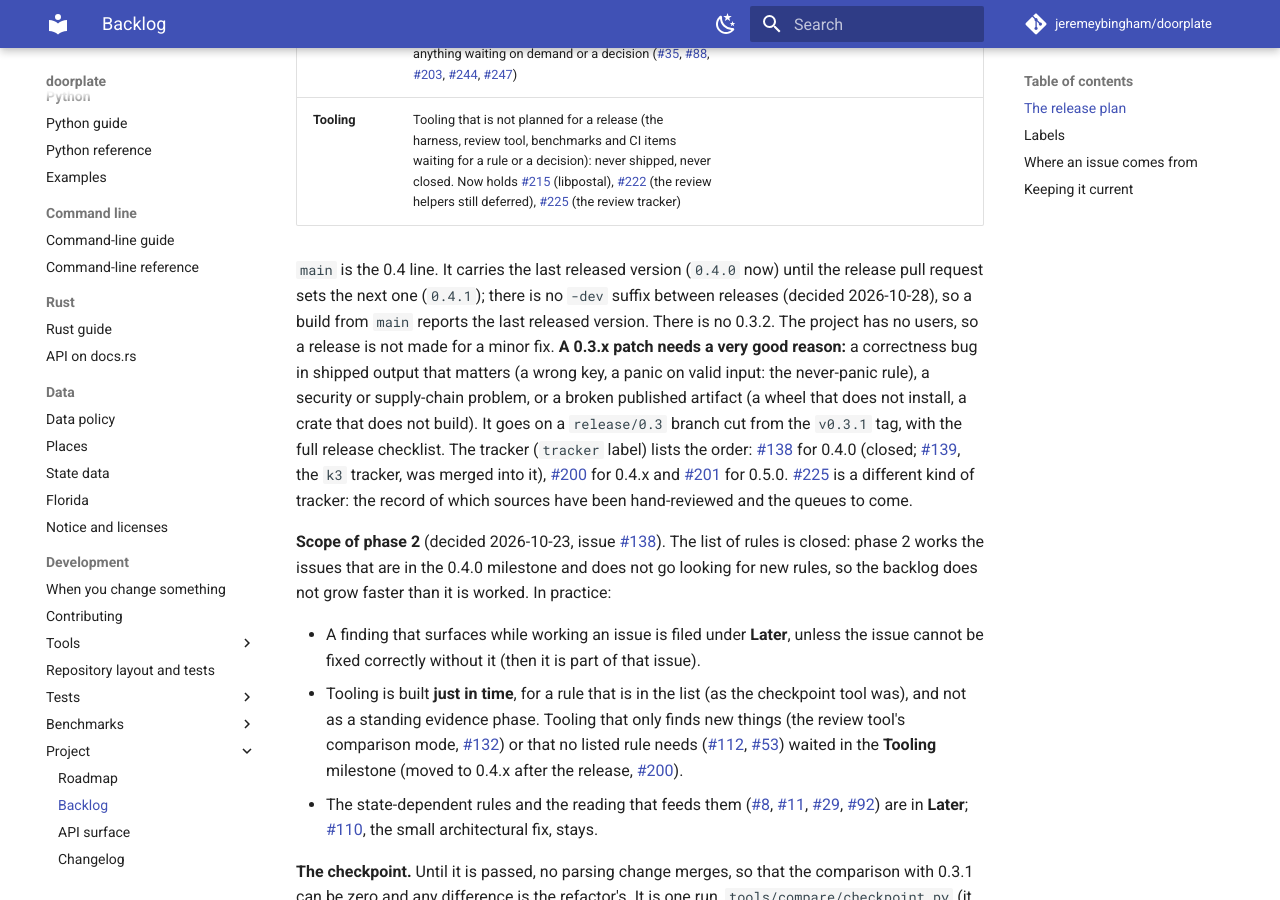
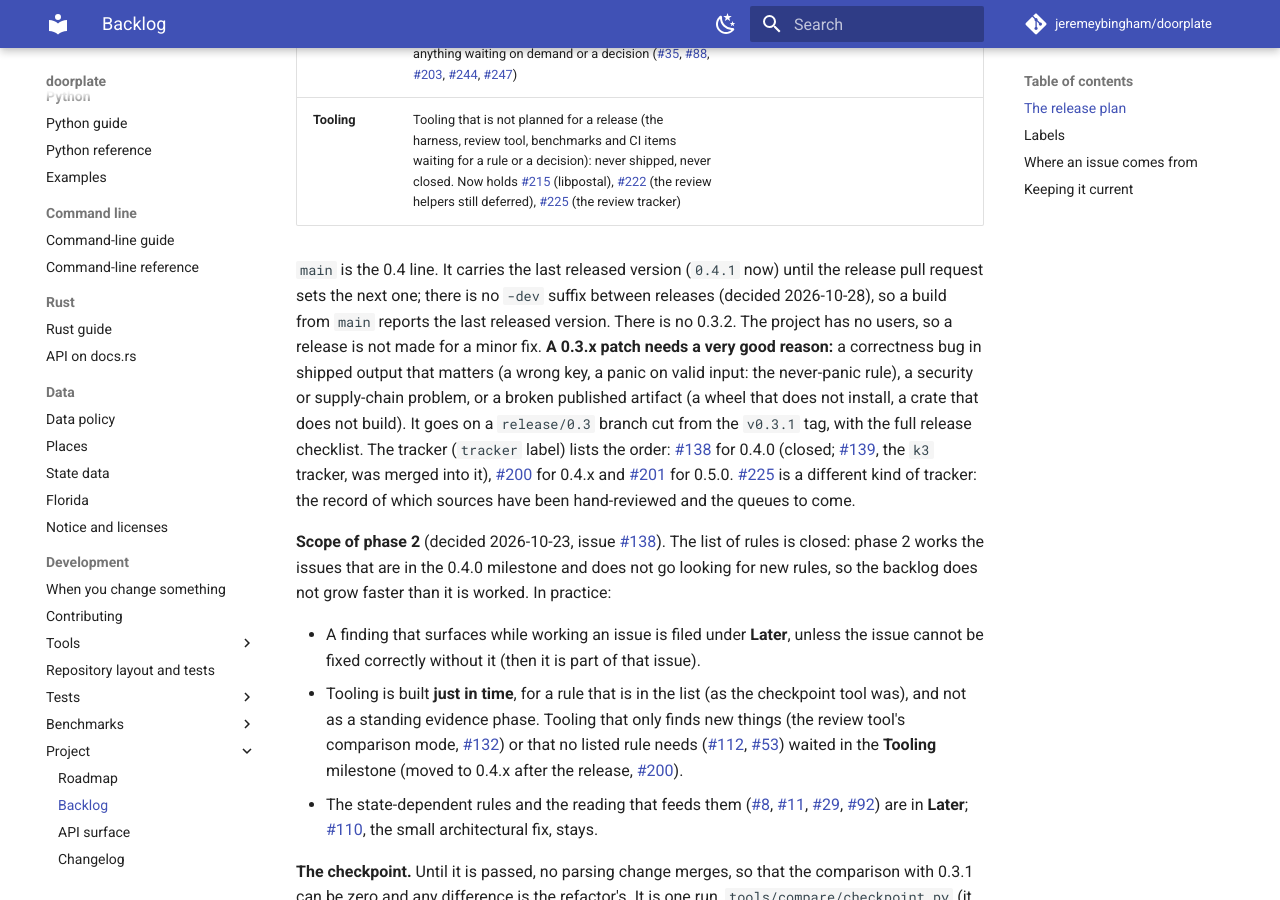
Before and after one commit to jeremeybingham/doorplate, an MkDocs documentation site: the page built from docs/backlog.md, in a window 1280 px wide and 900 px high, scrolled down 1133 px. Built offline with MkDocs 1.6.1 and Material for MkDocs 9.7.7, drawn with Linux system fonts in a browser that asks for light colours; comment, search, counter and statistics services are not loaded.

Commit message:
Release 0.4.1: versions and READMEs (#255)
Workspace and doorplate dependency version, Cargo.lock, the fuzz lockfile,
the alpha notice in the four READMEs, and the pages that name the current version.

Co-Authored-By: Claude Sonnet 5.5 <noreply@anthropic.com>

```diff
--- a/Cargo.toml
+++ b/Cargo.toml
@@ -3,7 +3,7 @@ resolver = "2"
 members = ["crates/doorplate", "crates/doorplate-cli", "crates/doorplate-py", "crates/doorplate-wasm"]
 
 [workspace.package]
-version = "0.4.0"
+version = "0.4.1"
 edition = "2021"
 authors = ["Jeremey Bingham <38598572+jeremeybingham@users.noreply.github.com>"]
 license = "MIT OR Apache-2.0"
@@ -15,7 +15,7 @@ rust-version = "1.80"
 # (doorplate-cli) name it as crates.io requires. Keep it equal to
 # `workspace.package.version`.
 [workspace.dependencies]
-doorplate = { path = "crates/doorplate", version = "0.4.0" }
+doorplate = { path = "crates/doorplate", version = "0.4.1" }
 
 [workspace.lints.clippy]
 unwrap_used = "warn"
--- a/docs/backlog.md
+++ b/docs/backlog.md
@@ -19,7 +19,7 @@ project has no users and the foundation went quickly; it saves a version and a r
 | **Later** | Wanted, not planned for a release: new API surface, anything waiting on demand or a decision (#35, #88, #203, #244, #247) | |
 | **Tooling** | Tooling that is not planned for a release (the harness, review tool, benchmarks and CI items waiting for a rule or a decision): never shipped, never closed. Now holds #215 (libpostal), #222 (the review helpers still deferred), #225 (the review tracker) | |
 
-`main` is the 0.4 line. It carries the last released version (`0.4.0` now) until the release pull request sets the next one (`0.4.1`); there is no
+`main` is the 0.4 line. It carries the last released version (`0.4.1` now) until the release pull request sets the next one; there is no
 `-dev` suffix between releases (decided 2026-10-28), so a build from `main` reports the last released version. There is no 0.3.2. The project has no users, so a release is not made for a minor
 fix. **A 0.3.x patch needs a very good reason:** a correctness bug in shipped output that matters (a wrong key, a panic
 on valid input: the never-panic rule), a security or supply-chain problem, or a broken published artifact (a wheel that
```
Also changed, not shown: README.md (+2 -2 lines), crates/doorplate-cli/README.md (+1 -1 lines), crates/doorplate-py/README.md (+1 -1 lines), crates/doorplate/README.md (+1 -1 lines), docs/roadmap.md (+1 -1 lines), docs/tools/review.md (+1 -1 lines), 2 other files.
